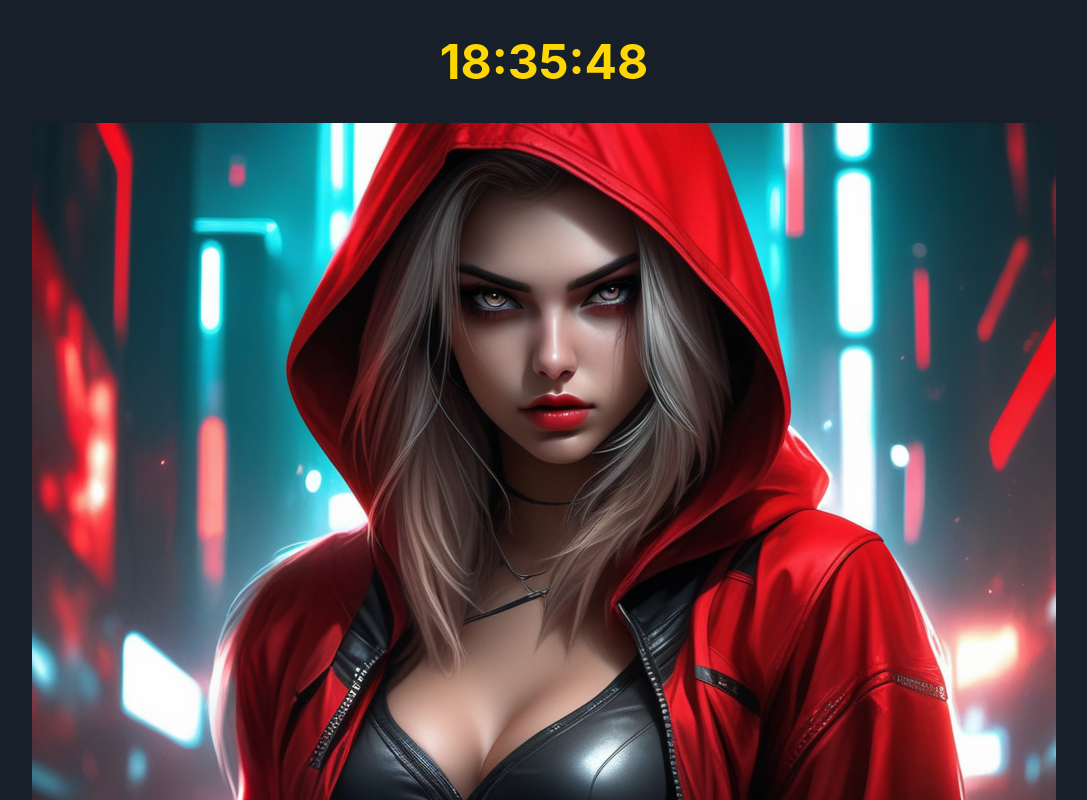
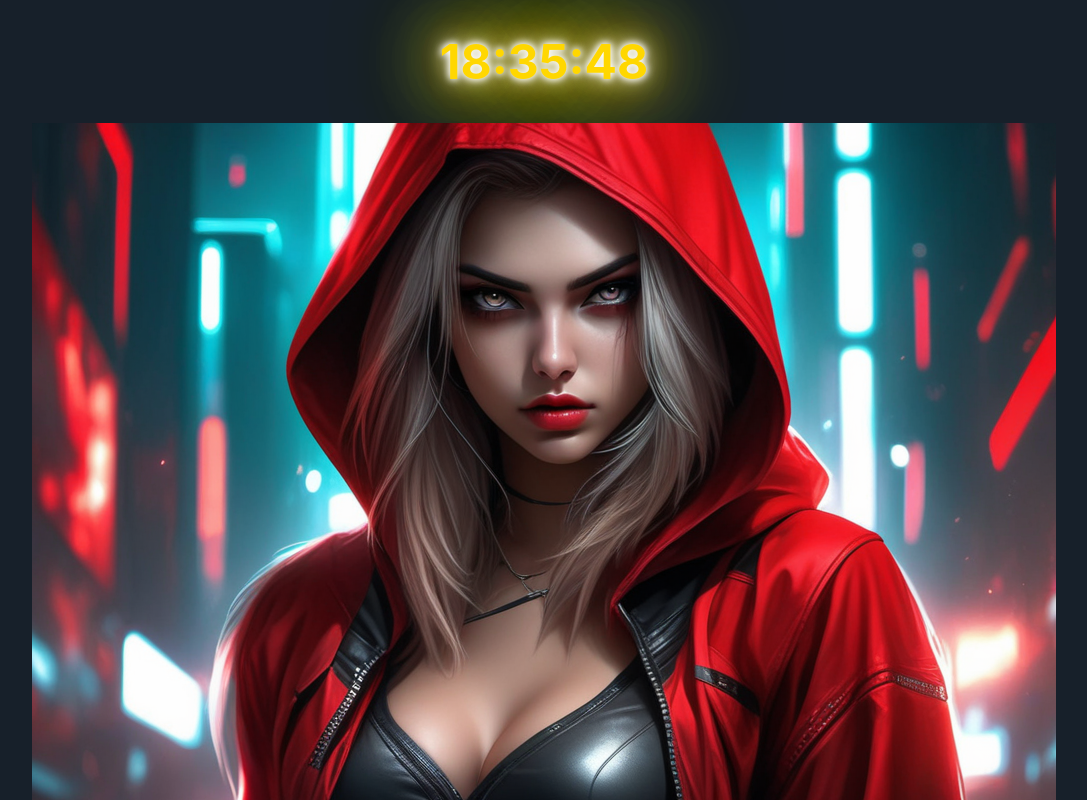
Before and after one commit to VladimirKraswov/react-base, a React (Create React App) app: page / in a window 1280 px wide. Shown: the top 800 px of the page, without its empty margins (96-1183 px from the left). Built offline with nearby package versions, Linux system fonts and the light colour scheme.

Commit message:
Add neon effect

```diff
--- a/src/components/Time.tsx
+++ b/src/components/Time.tsx
@@ -9,19 +9,31 @@ const Time: React.FC<TimeProps> = ({ time, color }) => {
 
   console.log('Render Time');
 
+  const style = getStyles(color);
 
   return (
-    <h1 style={{...styles.container, color}}>{time}</h1>
+    <h1 style={{...style.container, color}}>{time}</h1>
   );
 };
 
-const styles: { [name: string]: React.CSSProperties }  = {
+const getStyles = (color: string) => ({
   container: {
     fontSize: 48,
+    textShadow: `
+    0 0 7px #fff,
+    0 0 10px #fff,
+    0 0 21px #fff,
+    0 0 42px ${color},
+    0 0 82px${color},
+    0 0 92px ${color},
+    0 0 102px ${color},
+    0 0 151px ${color}
+  `
+
   },
   time: {
 
   }
-}
+})
 
 export default Time;
```
